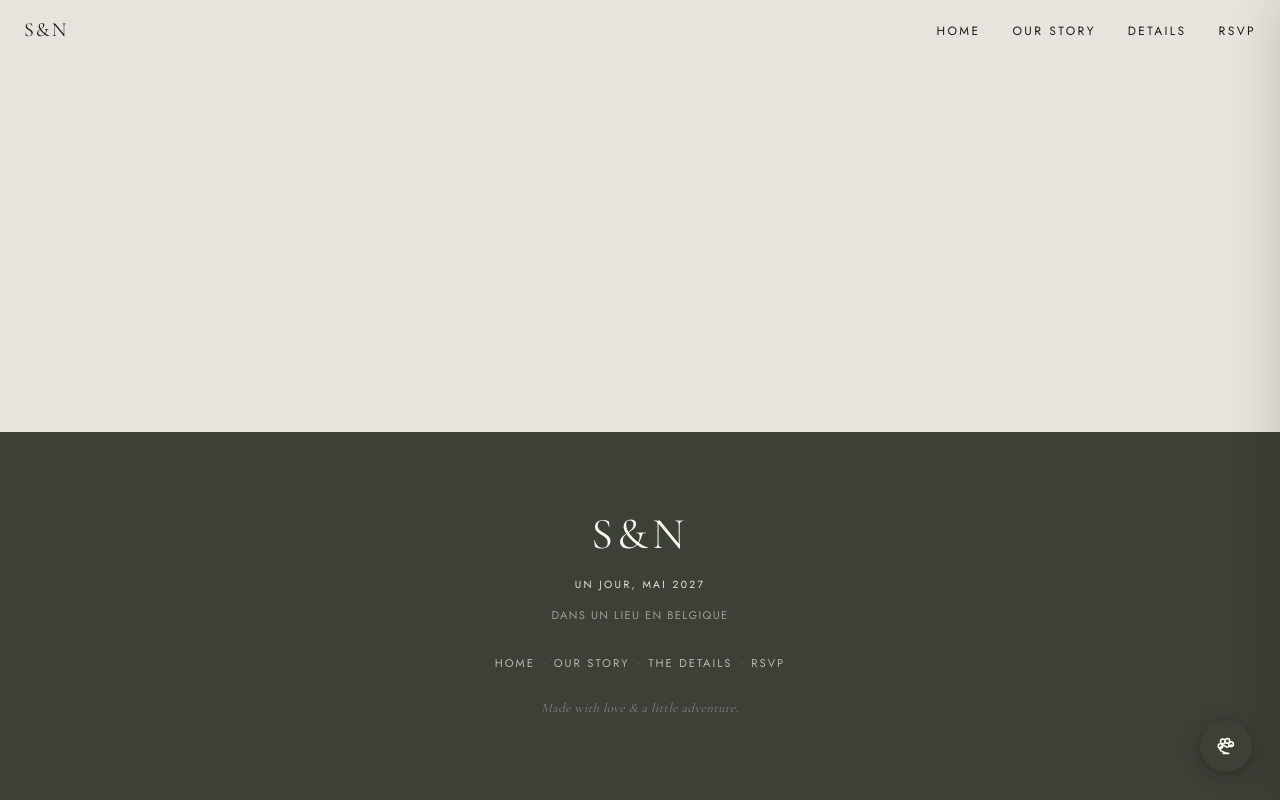
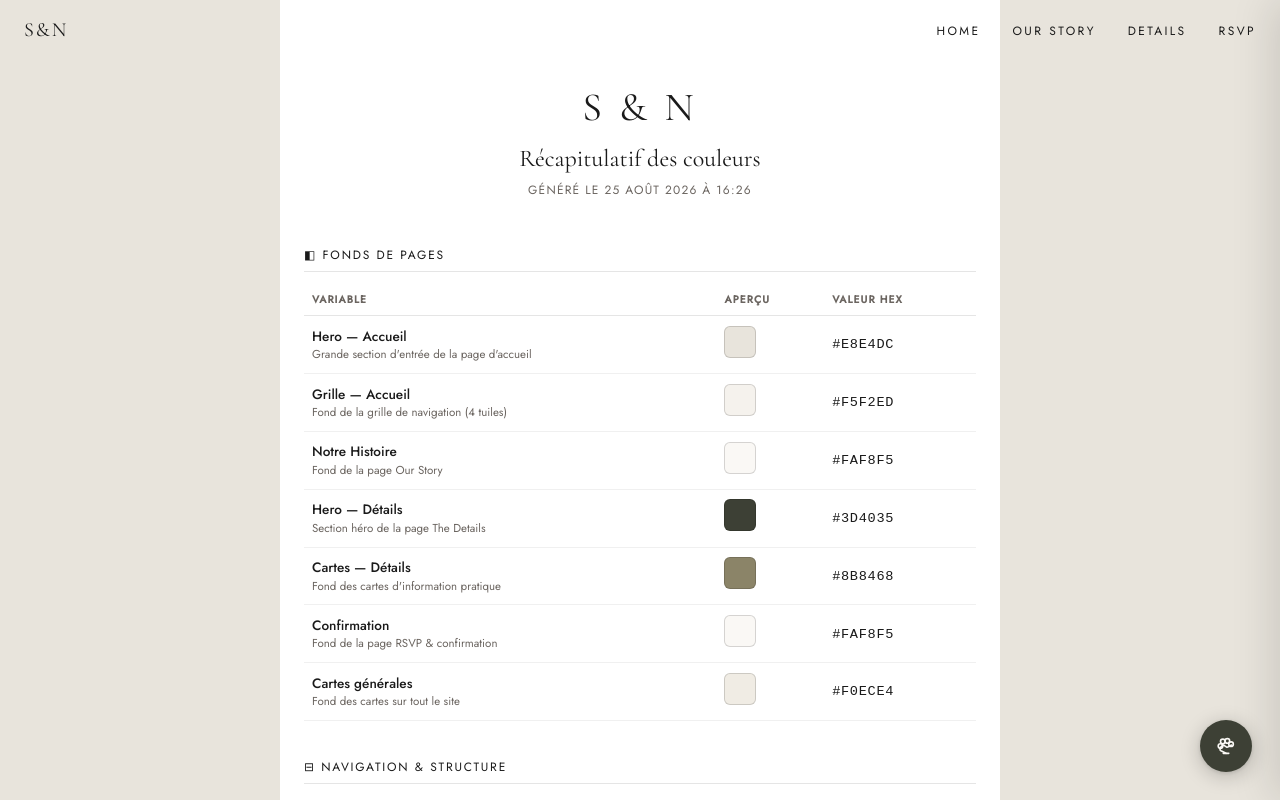
Before and after one commit to v-alex-dev/mariage_web, a Next.js app: page /global-color in a window 1280 px wide. Shown: the top 800 px of the page. Built offline with nearby package versions, Linux system fonts and the light colour scheme.

Commit message:
Add content page blobal color

```diff
--- a/app/global-color/page.tsx
+++ b/app/global-color/page.tsx
@@ -1,23 +1,45 @@
 'use client';
 
-import { useEffect, useState } from 'react';
+import { useSyncExternalStore } from 'react';
 import { COLOR_SECTIONS, DEFAULT_COLORS, STORAGE_KEY, COUPLE_NAME } from '@/app/lib/colorConfig';
 import type { ColorMap } from '@/app/types/colors';
 
-function loadColors(): ColorMap {
-  if (typeof window === 'undefined') return DEFAULT_COLORS as ColorMap;
+const isProd = process.env.NODE_ENV === 'production';
+
+// ── Synchronisation avec localStorage (système externe) ──
+// On stocke la chaîne JSON brute comme "snapshot" : useSyncExternalStore
+// compare les snapshots entre deux renders pour savoir s'il doit re-render.
+function subscribe(callback: () => void) {
+  window.addEventListener('storage', callback);
+  return () => window.removeEventListener('storage', callback);
+}
+
+function getSnapshot(): string {
+  return localStorage.getItem(STORAGE_KEY) ?? '';
+}
+
+// Rendu côté serveur : pas de localStorage disponible → chaîne vide.
+// React affichera cette valeur pendant l'hydratation, puis basculera
+// automatiquement sur la vraie valeur client, sans avertissement de mismatch.
+function getServerSnapshot(): string {
+  return '';
+}
+
+function parseColors(raw: string): ColorMap {
   try {
-    const raw = localStorage.getItem(STORAGE_KEY);
     const stored = raw ? (JSON.parse(raw) as Partial<ColorMap>) : {};
     return { ...DEFAULT_COLORS, ...stored } as ColorMap;
   } catch {
     return DEFAULT_COLORS as ColorMap;
   }
 }
+
 export default function GlobalColorPage() {
-  // Exclu de la prod : accessible uniquement depuis le FAB (isDev) en dev.
-  // Un accès direct par URL en prod ne doit rien afficher d'utile.
-  if (process.env.NODE_ENV === 'production') {
+  // Tous les Hooks EN PREMIER, avant tout return conditionnel.
+  const rawStored = useSyncExternalStore(subscribe, getSnapshot, getServerSnapshot);
+  const colors = parseColors(rawStored);
+
+  if (isProd) {
     return (
       <main className="flex min-h-screen items-center justify-center p-8 text-center">
         <p className="font-sans text-sm text-[var(--text-secondary)]">
@@ -26,4 +48,75 @@ export default function GlobalColorPage() {
       </main>
     );
   }
+
+  return (
+    <main className="global-color-page">
+      {/* ── En-tête ── */}
+      <header className="global-color-page__header">
+        <span className="global-color-page__monogram">{COUPLE_NAME}</span>
+        <h1 className="global-color-page__title">Récapitulatif des couleurs</h1>
+        {/*
+          new Date() diffère forcément entre le rendu serveur et l'hydratation
+          client — suppressHydrationWarning est le pattern officiel Next.js
+          pour ce cas précis (timestamp "généré le ..."), pas un hack.
+        */}
+        <p className="global-color-page__date" suppressHydrationWarning>
+          Généré le{' '}
+          {new Date().toLocaleDateString('fr-BE', {
+            day: '2-digit',
+            month: 'long',
+            year: 'numeric',
+            hour: '2-digit',
+            minute: '2-digit',
+          })}
+        </p>
+      </header>
+
+      {/* ── Tableaux par section ── */}
+      {COLOR_SECTIONS.map((section) => (
+        <section key={section.section} className="global-color-page__section">
+          <h2 className="global-color-page__section-title">
+            <span aria-hidden="true">{section.icon}</span> {section.section}
+          </h2>
+          <table className="global-color-page__table">
+            <thead>
+              <tr>
+                <th>Variable</th>
+                <th>Aperçu</th>
+                <th>Valeur hex</th>
+              </tr>
+            </thead>
+            <tbody>
+              {section.vars.map((v) => {
+                const value = colors[v.key] ?? v.default;
+                return (
+                  <tr key={v.key}>
+                    <td>
+                      <span className="global-color-page__var-label">{v.label}</span>
+                      <span className="global-color-page__var-desc">{v.description}</span>
+                    </td>
+                    <td>
+                      <span
+                        className="global-color-page__swatch"
+                        style={{ backgroundColor: value }}
+                        aria-hidden="true"
+                      />
+                    </td>
+                    <td>
+                      <code>{value.toUpperCase()}</code>
+                    </td>
+                  </tr>
+                );
+              })}
+            </tbody>
+          </table>
+        </section>
+      ))}
+
+      {/* ── Bouton impression — masqué à l'impression ── */}
+      <button onClick={() => window.print()} className="global-color-page__print-btn" type="button">
+        Imprimer cette page
+      </button>
+    </main>
+  );
 }
```
